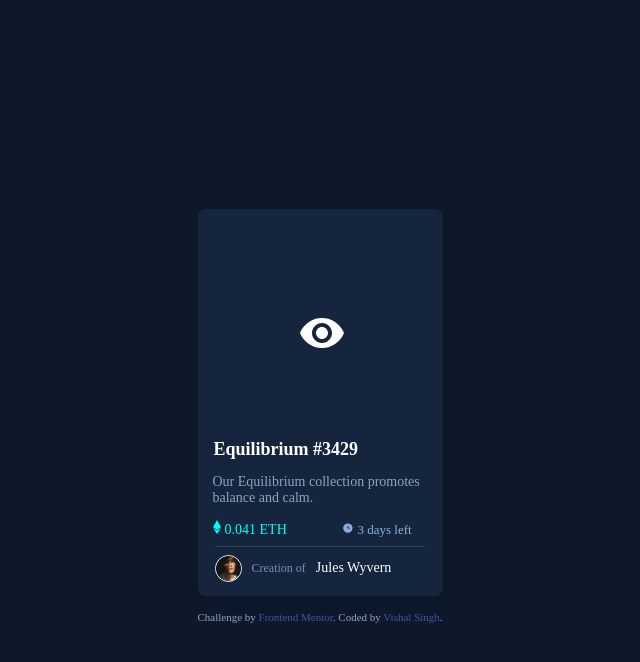
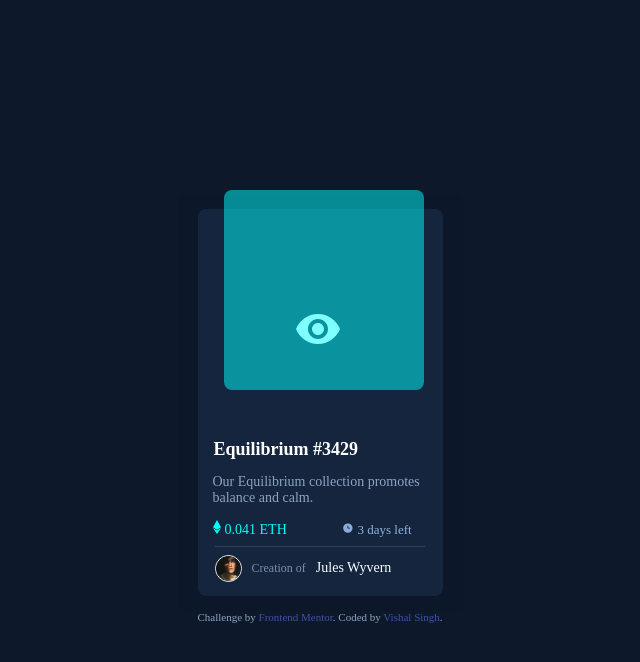
Before and after one commit to vishal-singh5128/NFT-preview-card, a plain HTML site: page index.html in a window 1280 px wide. In both pictures the pointer is over the element 637 px from the left and 328 px from the top of the page. Shown: the whole page, without its empty margins (320-960 px from the left). Drawn offline with Linux system fonts and the light colour scheme.

Commit message:
Add files via upload

```diff
--- a/index.html
+++ b/index.html
@@ -30,14 +30,23 @@
     background-size: contain;
 
 }
+   .img:hover::before {
+    content: "";
+    background: hsla(180, 100%, 50%,0.5);
+    position: absolute;
+    top: 23.75%;
+    left: 42.5%;
+    height:200px ;
+    width: 200px;
+    border-radius: 8px;
+   }
+
+
 .img:hover
 {   cursor: pointer;
-    background-image: url(icon-view.svg) ;
-    background-repeat: no-repeat;
-    position: relative;
+    background: url(icon-view.svg) no-repeat center center/contain;
     background-size: auto;
-    left: 80px;
-    top: 80px;
+
 
 }
 
```
